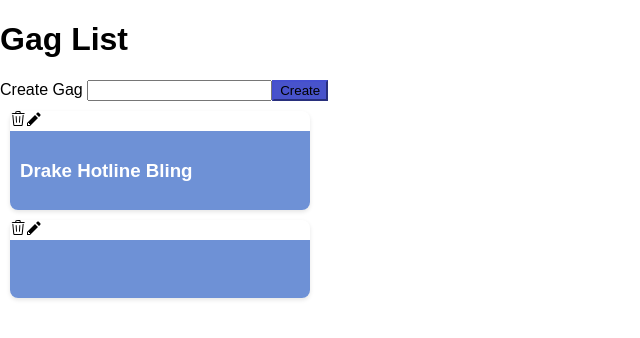
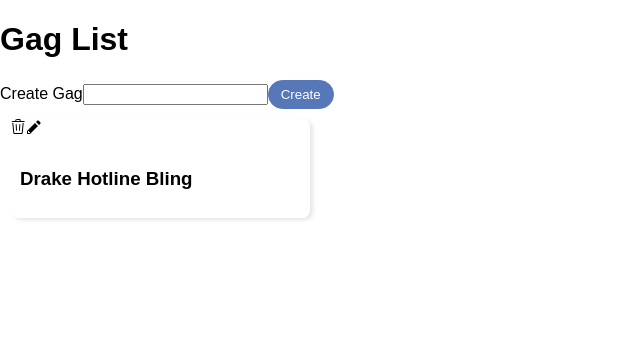
Before and after one commit to YasharPa/Gags-rebuild, a React (Create React App) app: page / in a window 1280 px wide. Shown: the top 338 px of the page, without its empty margins (0-640 px from the left). Built offline with nearby package versions, Linux system fonts and the light colour scheme; data requests are answered from the project's data file.

Commit message:
Button component Bug fxied.

```diff
--- a/db.json
+++ b/db.json
@@ -3,10 +3,6 @@
     {
       "id": "181913649",
       "contant": "Drake Hotline Bling"
-    },
-    {
-      "contant": "",
-      "id": "fGPRx2E"
     }
   ]
 }
--- a/package.json
+++ b/package.json
@@ -9,6 +9,7 @@
     "axios": "^1.4.0",
     "classnames": "^2.3.2",
     "json-server": "^0.17.3",
+    "prop-types": "^15.8.1",
     "react": "^18.2.0",
     "react-dom": "^18.2.0",
     "react-icons": "^4.10.1",
--- a/src/components/Button.js
+++ b/src/components/Button.js
@@ -1,3 +1,5 @@
+import classNames from "classnames";
+
 function Button({
   children,
   primary,
@@ -9,20 +11,25 @@
   rounded,
   ...rest
 }) {
-  let classes = {
+  let classes = classNames(rest.className, "button", {
     "primary-button": primary,
-    "secondary-button": primary,
-    "success-button": primary,
-    "warning-button": primary,
-    "danger-button": primary,
+    "secondary-button": secondary,
+    "success-button": success,
+    "warning-button": warning,
+    "danger-button": danger,
+    "rounded-button": rounded,
     "outline-primary-button": primary && outline,
     "outline-secondary-button": secondary && outline,
     "outline-success-button": success && outline,
     "outline-warning-button": warning && outline,
     "outline-danger-button": danger && outline,
-  };
+  });
 
-  return <button {...rest}>{children}</button>;
+  return (
+    <button {...rest} className={classes}>
+      {children}
+    </button>
+  );
 }
 
 Button.propTypes = {
--- a/src/components/GagItemCreate.js
+++ b/src/components/GagItemCreate.js
@@ -17,10 +17,12 @@
   };
   return (
     <div className="gag-create">
-      <form onSubmit={handleSubmit}>
+      <form className="form gag-create" onSubmit={handleSubmit}>
         <label>Create Gag </label>
         <input value={contant} onChange={handleChange} />
-        <Button className="primary-button">Create</Button>
+        <Button primary rounded>
+          Create
+        </Button>
       </form>
     </div>
   );
--- a/src/context/gags.js
+++ b/src/context/gags.js
@@ -4,7 +4,7 @@
 const GagsContext = createContext();
 
 function Provider({ children }) {
-  const [gags, setGags] = useState([{ id: 1231, content: "yashar" }]);
+  const [gags, setGags] = useState([]);
 
   const fetchGags = useCallback(async () => {
     const response = await axios.get("http://localhost:3001/gags");
--- a/src/index.css
+++ b/src/index.css
@@ -1,8 +1,17 @@
+body {
+  margin-bottom: 215px;
+  position: relative;
+  font-family: Arial, sans-serif;
+  margin: 0;
+  padding: 0;
+  background-color: #fff;
+}
+
 .gag-item {
   width: 300px;
   height: auto;
   border-radius: 8px;
-  box-shadow: 0 2px 4px rgba(0, 0, 0, 0.1);
+  box-shadow: 3px 2px 4px rgba(0, 0, 0, 0.1);
   background-color: #fff;
   overflow: hidden;
   margin: 10px;
@@ -13,41 +22,62 @@
   cursor: pointer;
 }
 
-.app {
-  margin-bottom: 215px;
-  position: relative;
-}
-
-body {
-  font-family: Arial, sans-serif;
-  margin: 0;
-  padding: 0;
-  background-color: #fff;
-}
 .gag-contant {
   display: flex;
   align-items: center;
   padding: 10px;
-  background-color: #6e91d6;
-  color: #fff;
+  background-color: #fff;
+  color: #000000;
 }
 
+.gag-create {
+  display: flex;
+  align-items: center;
+  justify-content: space-between;
+}
 /*
 Button styling
-037644444
+*/
+.button {
+  /* Flex */
+  display: flex;
+  align-items: center;
 
-*/
+  /* Padding */
+  padding-left: 0.75rem;
+  padding-right: 0.75rem;
+  padding-top: 0.375rem;
+  padding-bottom: 0.375rem;
+
+  /* Border */
+  border-width: 1px;
+  border-style: solid;
+}
 .primary-button {
-  background-color: #4853cb;
-  border-color: #444fd0;
+  background-color: #5677b8;
+  border-color: #5677b8;
+  color: #fff;
 }
 .secondary-button {
   background-color: #8170d7;
-  border-color: #7560de;
+  border-color: #8170d7;
+  color: #fff;
+}
+.success-button {
+  background-color: #73c480;
+  border-color: #73c480;
+  color: #fff;
 }
 .warning-button {
   background-color: #c0cb48;
+  border-color: #c0cb48;
+  color: #fff;
 }
 .danger-button {
   background-color: #cb4848;
+  border-color: #cb4848;
+  color: #fff;
 }
+.rounded-button {
+  border-radius: 999px;
+}
```
Also changed, not shown: src/components/Modal.js (added, +12 -0 lines), 1 other file (tests, documents, lock files or other folders).
